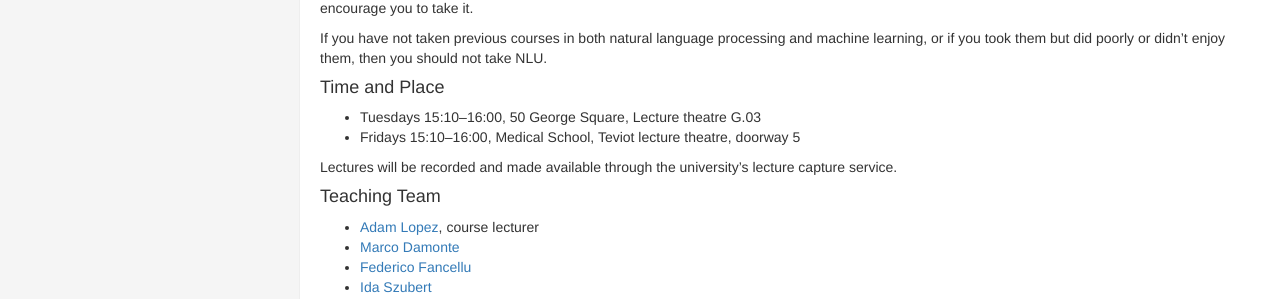
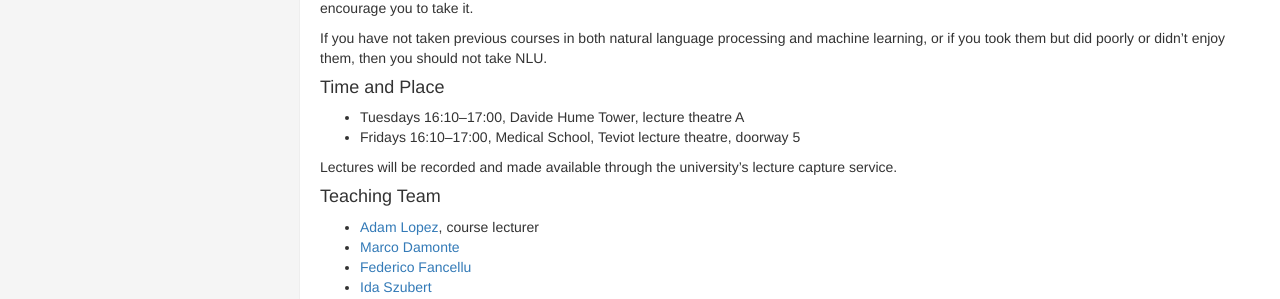
Before and after one commit to alopez/nlu-class, a Jekyll site: the page built from index.md, in a window 1280 px wide and 900 px high. Shown: the part 302-601 px from the top of the window. Built offline with Jekyll 4.4.1, drawn with Linux system fonts in a browser that asks for light colours.

Commit message:
Update lecture times and place

```diff
--- a/index.md
+++ b/index.md
@@ -32,8 +32,8 @@ not take NLU.
 
 #### Time and Place
 
-- Tuesdays 15:10--16:00, 50 George Square, Lecture theatre G.03
-- Fridays 15:10--16:00, Medical School, Teviot lecture theatre, doorway 5
+- Tuesdays 16:10--17:00, Davide Hume Tower, lecture theatre A
+- Fridays 16:10--17:00, Medical School, Teviot lecture theatre, doorway 5
 
 Lectures will be recorded and made available through the university's
 lecture capture service.
```
